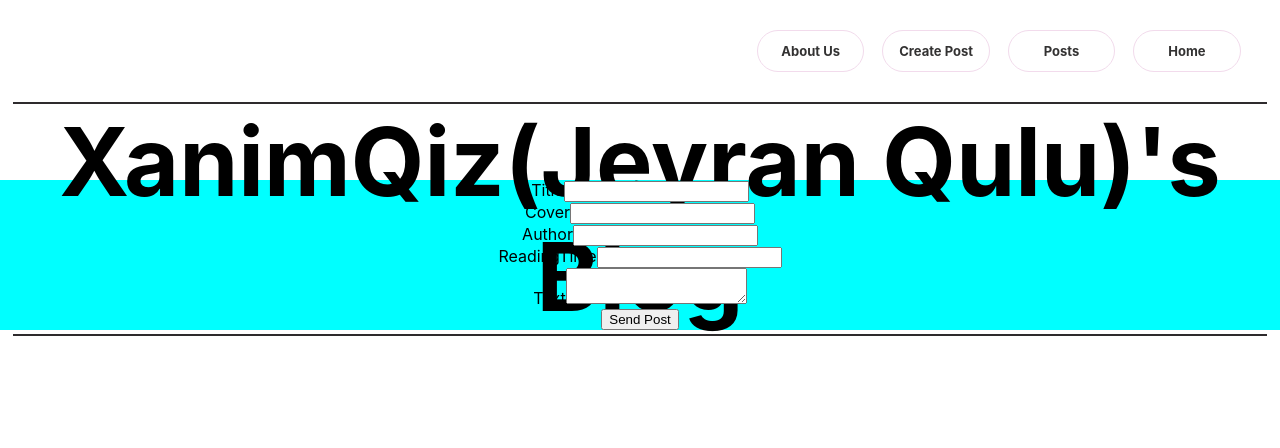
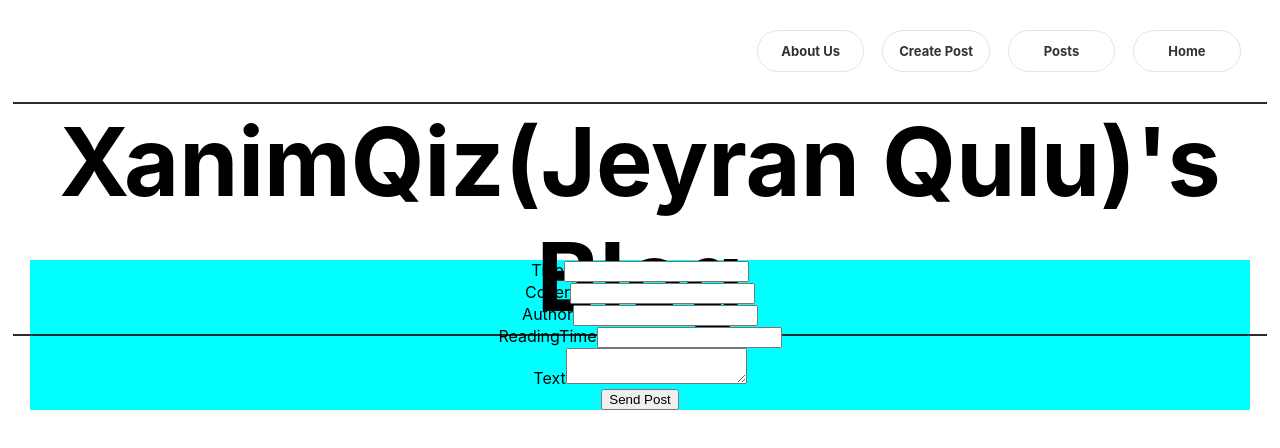
Before and after one commit to zahraRostami1999/blog-app, a React (Create React App) app: page /Create-Post in a window 1280 px wide. Shown: the top 448 px of the page. Built offline with nearby package versions, Linux system fonts and the light colour scheme.

Commit message:
edit CreatePost page style file

```diff
--- a/src/pages/createPost/createPost.module.css
+++ b/src/pages/createPost/createPost.module.css
@@ -1,3 +1,4 @@
-.createPostWrapper{
-background-color: aqua;
+.createPostWrapper {
+  margin: 80px 30px 0 30px;
+  background-color: aqua;
 }
```
